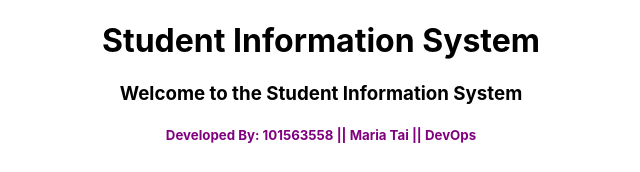
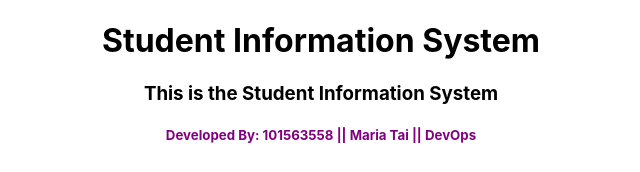
Before and after one commit to mmmtl/COMP3104, a React (Create React App) app: page / in a window 1280 px wide. Shown: the top 172 px of the page, without its empty margins (319-959 px from the left). Built offline with nearby package versions, Linux system fonts and the light colour scheme.

Commit message:
Add changes to App.js

```diff
--- a/src/App.js
+++ b/src/App.js
@@ -13,7 +13,7 @@ const App = () => {
   return (
     <div className="App">
       <h1>Student Information System</h1>
-      <h3>Welcome to the Student Information System</h3>
+      <h3>This is the Student Information System</h3>
       <h5>Developed By: 101563558 || Maria Tai || DevOps</h5>
       <StudentForm addStudent={addStudent} />
       <StudentList students={students} />
```
